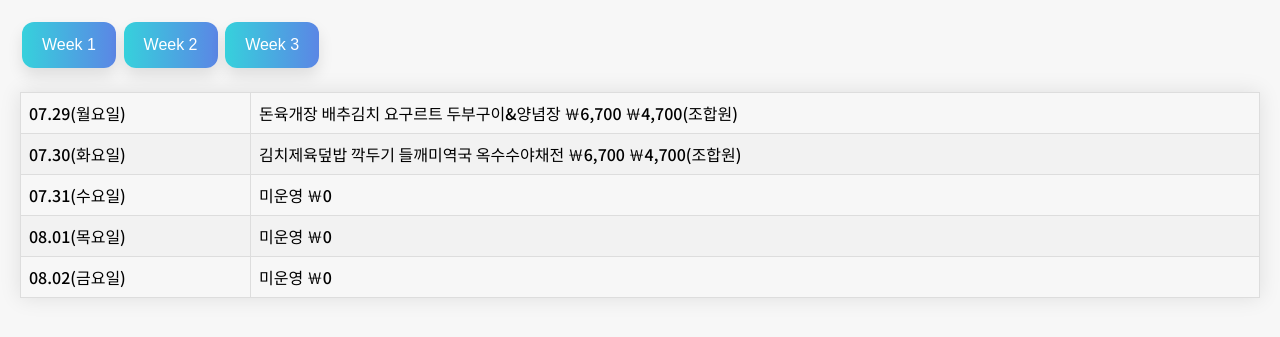
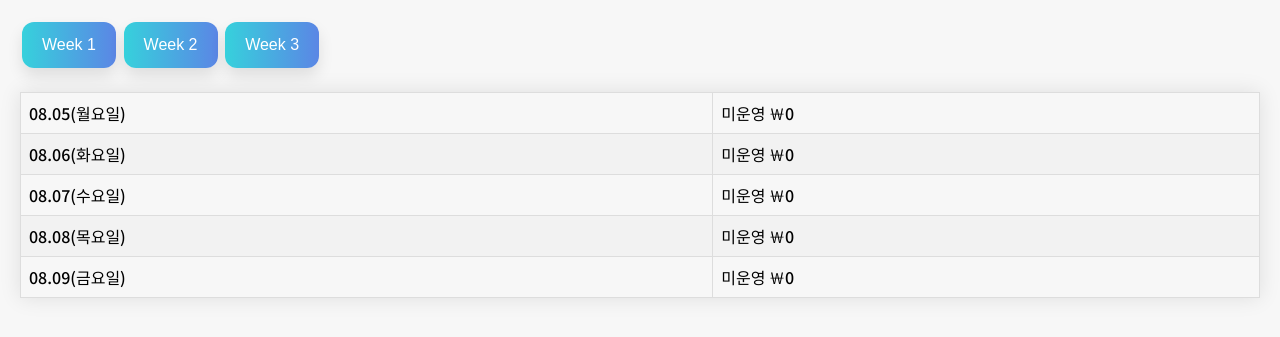
Before and after one commit to lovebubbly/CBNU_cafeteria, a plain HTML site: page index.html in a window 1280 px wide. Shown: the part 91-428 px from the top of the page. Drawn offline with Linux system fonts and the light colour scheme.

Commit message:
자동으로 파일 추가 및 수정 커밋

```diff
--- a/index.html
+++ b/index.html
@@ -5,7 +5,7 @@
 <title>Menu</title>
 <script src="script.js"></script>
 <script>
-let menuData = {"Week 1": {"07.29(\uc6d4\uc694\uc77c)": "\ub3c8\uc721\uac1c\uc7a5  \ubc30\ucd94\uae40\uce58 \uc694\uad6c\ub974\ud2b8 \ub450\ubd80\uad6c\uc774&\uc591\ub150\uc7a5                      \uffe66,700                                              \uffe64,700(\uc870\ud569\uc6d0)", "07.30(\ud654\uc694\uc77c)": "\uae40\uce58\uc81c\uc721\ub36e\ubc25  \uae4d\ub450\uae30 \ub4e4\uae68\ubbf8\uc5ed\uad6d \uc625\uc218\uc218\uc57c\ucc44\uc804                      \uffe66,700                                              \uffe64,700(\uc870\ud569\uc6d0)", "07.31(\uc218\uc694\uc77c)": "\ubbf8\uc6b4\uc601                       \uffe60", "08.01(\ubaa9\uc694\uc77c)": "\ubbf8\uc6b4\uc601                       \uffe60", "08.02(\uae08\uc694\uc77c)": "\ubbf8\uc6b4\uc601                       \uffe60"}, "Week 2": {"08.05(\uc6d4\uc694\uc77c)": "\ubbf8\uc6b4\uc601                       \uffe60", "08.06(\ud654\uc694\uc77c)": "\ubbf8\uc6b4\uc601                       \uffe60", "08.07(\uc218\uc694\uc77c)": "\ubbf8\uc6b4\uc601                       \uffe60", "08.08(\ubaa9\uc694\uc77c)": "\ubbf8\uc6b4\uc601                       \uffe60", "08.09(\uae08\uc694\uc77c)": "\ubbf8\uc6b4\uc601                       \uffe60"}, "Week 3": {"08.12(\uc6d4\uc694\uc77c)": "", "08.13(\ud654\uc694\uc77c)": "", "08.14(\uc218\uc694\uc77c)": "", "08.15(\ubaa9\uc694\uc77c)": "", "08.16(\uae08\uc694\uc77c)": ""}};
+let menuData = {"Week 1": {"08.05(\uc6d4\uc694\uc77c)": "\ubbf8\uc6b4\uc601                       \uffe60", "08.06(\ud654\uc694\uc77c)": "\ubbf8\uc6b4\uc601                       \uffe60", "08.07(\uc218\uc694\uc77c)": "\ubbf8\uc6b4\uc601                       \uffe60", "08.08(\ubaa9\uc694\uc77c)": "\ubbf8\uc6b4\uc601                       \uffe60", "08.09(\uae08\uc694\uc77c)": "\ubbf8\uc6b4\uc601                       \uffe60"}, "Week 2": {"08.12(\uc6d4\uc694\uc77c)": "", "08.13(\ud654\uc694\uc77c)": "", "08.14(\uc218\uc694\uc77c)": "", "08.15(\ubaa9\uc694\uc77c)": "", "08.16(\uae08\uc694\uc77c)": ""}, "Week 3": {"08.19(\uc6d4\uc694\uc77c)": "", "08.20(\ud654\uc694\uc77c)": "", "08.21(\uc218\uc694\uc77c)": "", "08.22(\ubaa9\uc694\uc77c)": "", "08.23(\uae08\uc694\uc77c)": ""}};
 </script>
 </head>
 <body>
```
Also changed, not shown: 1 other file.
